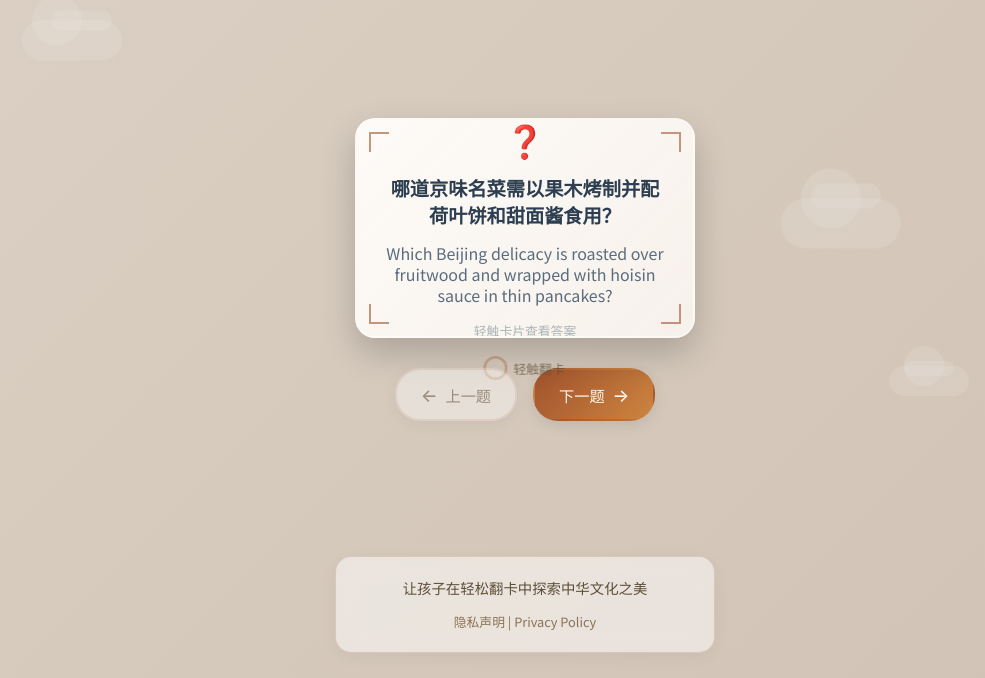
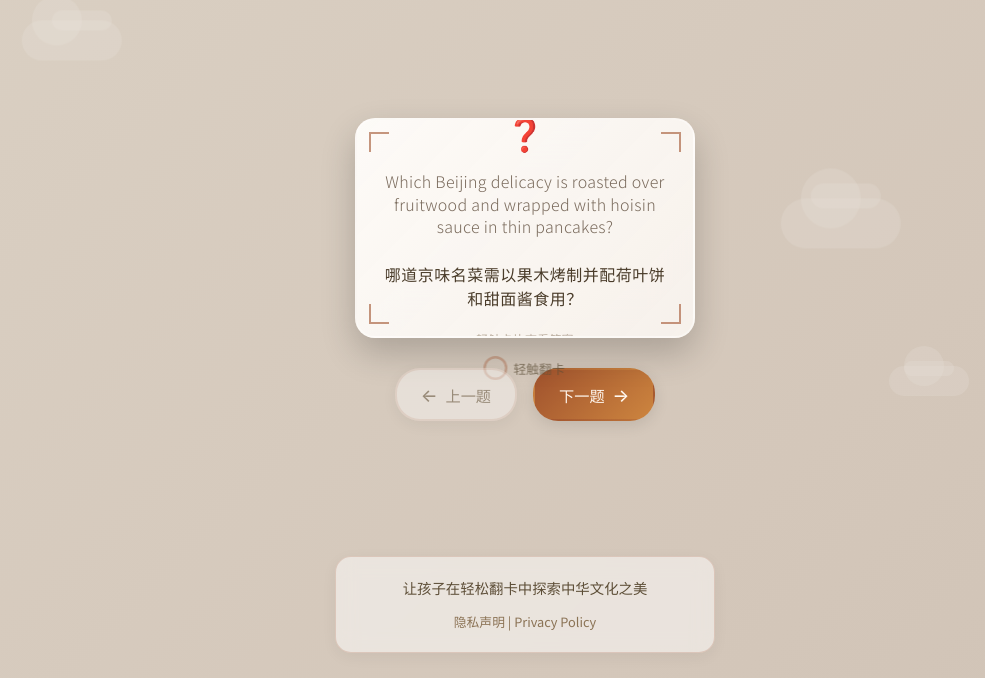
Before and after one commit to thisnull/culture-flip, a website: page index.html in a window 1280 px wide. Shown: the part 122-800 px from the top of the page, without its empty margins (115-1100 px from the left). Drawn offline with Linux system fonts and the light colour scheme.

Commit message:
Update index.html to include missing Chinese text sections and enhance style.css for improved typography and layout consistency. Adjust font properties for question and answer elements, and refine hint text styling for better readability.

```diff
--- a/index.html
+++ b/index.html
@@ -50,8 +50,8 @@
               <div class="card-content">
                 <div class="question-icon">❓</div>
                 <div class="question-text">
+                  <div class="question-en"></div>
                   <div class="question-zh"></div>
-                  <div class="question-en"></div>
                 </div>
                 <div class="hint-text">轻触卡片查看答案</div>
               </div>
@@ -65,8 +65,8 @@
               <div class="card-content">
                 <div class="answer-icon">✨</div>
                 <div class="answer-text">
+                  <div class="answer-en"></div>
                   <div class="answer-zh"></div>
-                  <div class="answer-en"></div>
                 </div>
               </div>
             </div>
--- a/style.css
+++ b/style.css
@@ -331,40 +331,47 @@ body {
   justify-content: center;
 }
 
+.question-en,
+.answer-en {
+  font-family: 'Noto Sans SC', sans-serif;
+  font-size: 1rem;
+  color: #7a6b5d;
+  line-height: 1.4;
+  font-weight: 300;
+  margin-bottom: 24px;
+  letter-spacing: 0.3px;
+}
+
 .question-zh,
 .answer-zh {
-  font-family: 'Noto Serif SC', serif;
-  font-size: 1.2rem;
-  font-weight: 600;
-  color: #2c3e50;
-  margin-bottom: 12px;
-  line-height: 1.4;
+  font-family: 'Noto Sans SC', sans-serif;
+  font-size: 1rem;
+  font-weight: 400;
+  color: #4a3c2a;
+  line-height: 1.5;
+  margin-bottom: 0;
+  letter-spacing: 0.5px;
 }
 
-.question-en,
-.answer-en {
-  font-size: 1rem;
-  color: #5a6c7d;
-  line-height: 1.3;
-  font-weight: 400;
+.card-back .question-en,
+.card-back .answer-en {
+  color: rgba(255, 248, 240, 0.85);
+  font-weight: 300;
 }
 
 .card-back .question-zh,
 .card-back .answer-zh {
-  color: #fff8f0;
-}
-
-.card-back .question-en,
-.card-back .answer-en {
-  color: rgba(255, 248, 240, 0.9);
+  color: rgba(255, 248, 240, 0.95);
+  font-weight: 400;
 }
 
 .hint-text {
-  margin-top: 15px;
-  font-size: 0.8rem;
-  color: #95a5a6;
+  margin-top: 20px;
+  font-size: 0.75rem;
+  color: #a0907d;
   font-weight: 300;
-  opacity: 0.8;
+  opacity: 0.7;
+  letter-spacing: 0.2px;
 }
 
 /* ====== 点击提示 ====== */
```
